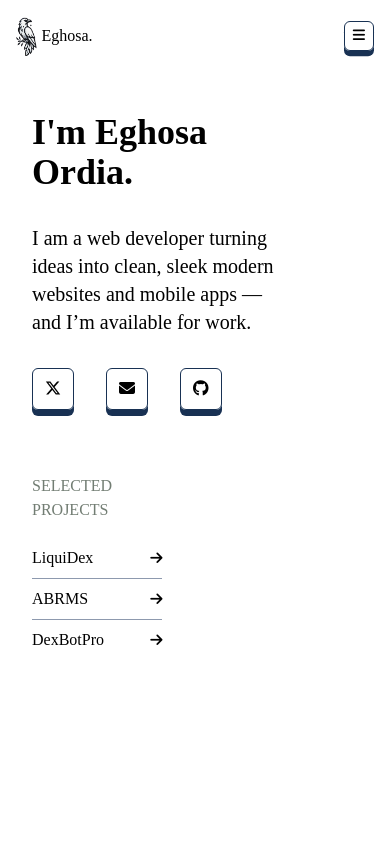
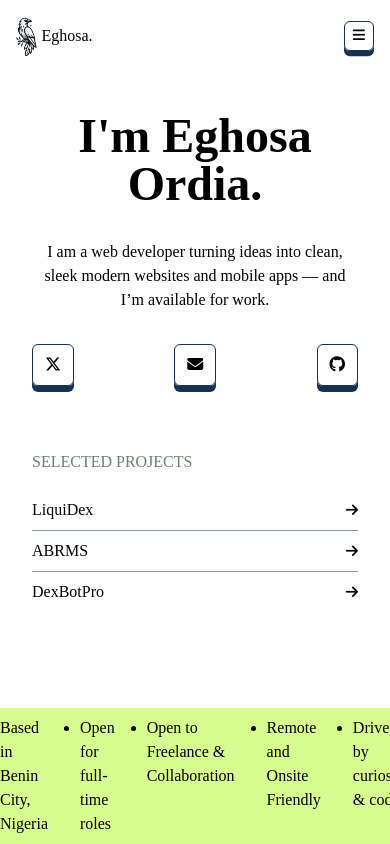
Before and after one commit to Hardy101/Eghosa, a React (Vite) app: page / in a window 390 px wide. Built offline with nearby package versions, Linux system fonts and the light colour scheme; a web font is replaced by a local one.

Commit message:
hero section mobile responsive

```diff
--- a/src/App.tsx
+++ b/src/App.tsx
@@ -6,12 +6,12 @@ import Carousel from "./components/carousel";
 
 function App() {
   return (
-    <div className="relative h-screen overflow-hidden">
+    <div className="relative h-screen">
+      <Liquidex />
+
       <NavBar />
       <Hero />
-      {/*
-      <Liquidex />
-      <Carousel /> */}
+      <Carousel />
     </div>
   );
 }
--- a/src/components/hero.tsx
+++ b/src/components/hero.tsx
@@ -6,15 +6,15 @@ const Hero: React.FC = () => {
   ];
   return (
     <section className="font-proxima flex flex-col md:flex-row gap-16 px-8 md:px-16 py-10">
-      <div className="w-4/5 grid gap-8">
-        <h1 className="text-4xl md:text-8xl font-bold">
+      <div className="text-center md:text-left md:w-4/5 grid gap-8">
+        <h1 className="text-5xl md:text-8xl font-bold">
           I'm Eghosa Ordia.
         </h1>
-        <p className="text-xl">
+        <p className="md:text-xl">
           I am a web developer turning ideas into clean, sleek modern websites
           and mobile apps — and I’m available for work.
         </p>
-        <p className="text-md flex gap-8">
+        <p className="text-md flex justify-between md:justify-normal gap-8">
           {sm_links.map(({ icon }, index) => (
             <a
               key={index}
@@ -26,7 +26,7 @@ const Hero: React.FC = () => {
           ))}
         </p>
       </div>
-      <div className="w-2/5 text-md">
+      <div className="md:w-2/5 text-md">
         <h2 className="text-grey-2 font-proxima">
           SELECTED PROJECTS
         </h2>
```
